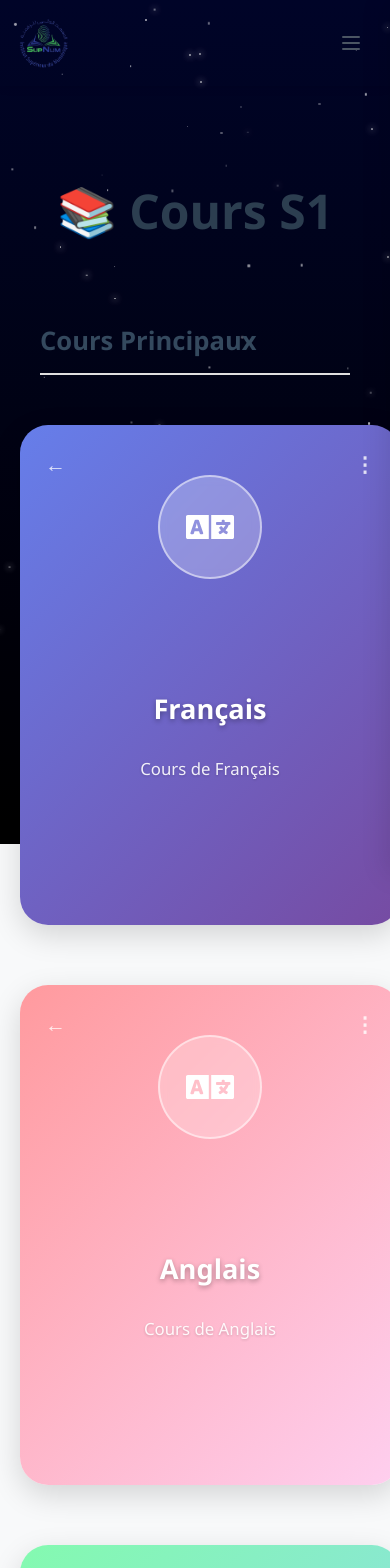
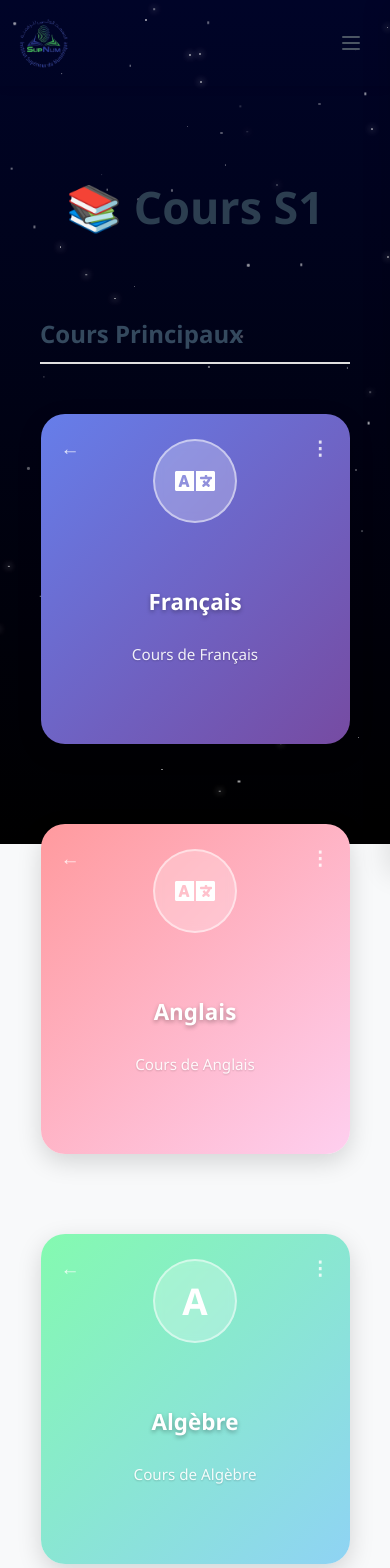
Before and after one commit to SidA7MD/Archiv, a React (Vite) app in the folder frontend/: page /cours in a window 390 px wide. Shown: the top 1568 px of the page. Built offline with nearby package versions, Linux system fonts and the light colour scheme.

Commit message:
fixing gaps,size on both phone and desktop screen

```diff
--- a/frontend/src/Pages/S1cours.jsx
+++ b/frontend/src/Pages/S1cours.jsx
@@ -114,8 +114,39 @@ export default function CoursS1() {
           transition: transform 0.3s ease, box-shadow 0.3s ease;
         }
         .course-card:hover {
-          transform: translateY(-12px) scale(1.04);
-          box-shadow: 0 20px 40px rgba(0, 0, 0, 0.2);
+          transform: translateY(-10px) scale(1.03);
+          box-shadow: 0 15px 30px rgba(0, 0, 0, 0.2);
+        }
+
+        /* Media Query for smaller screens */
+        @media (max-width: 768px) {
+          .course-card {
+            min-height: 280px !important;
+            max-width: 90% !important; /* Allow card to be more fluid */
+            padding: 25px 15px !important;
+          }
+          .course-card .avatar {
+            width: 70px !important;
+            height: 70px !important;
+            font-size: 2rem !important;
+          }
+          .course-card .course-title {
+            font-size: 1.2rem !important;
+          }
+          .course-card .course-desc {
+            font-size: 0.9rem !important;
+          }
+          .grid {
+            grid-template-columns: 1fr !important; /* Single column on mobile */
+            gap: 30px !important;
+          }
+          .container {
+             padding: 40px 20px !important;
+          }
+           .title {
+            font-size: 2.5rem !important;
+            margin-bottom: 60px !important;
+          }
         }
       `}</style>
       </main>
@@ -124,15 +155,14 @@ export default function CoursS1() {
 
 const styles = {
   container: {
-    maxWidth: 1400,
+    maxWidth: 1200,
     margin: "0 auto",
-    padding: "60px 40px 80px", // Increased vertical padding
+    padding: "60px 40px 80px", // Increased container padding
     fontFamily: "'Segoe UI', 'Roboto', 'Helvetica Neue', sans-serif",
-    // background: "#f8f9fa",
     minHeight: "100vh",
   },
   title: {
-    fontSize: "3rem",
+    fontSize: "2.8rem",
     fontWeight: "bold",
     textAlign: "center",
     color: "#2c3e50",
@@ -142,31 +172,29 @@ const styles = {
     marginBottom: 80, // Increased margin
   },
   sectionTitle: {
-    fontSize: "1.6rem",
+    fontSize: "1.5rem",
     color: "#34495e",
     borderBottom: "2px solid #e0e0e0",
-    paddingBottom: 15,
+    paddingBottom: 12,
     marginBottom: 50, // Increased margin
     fontWeight: 700,
   },
   grid: {
     display: "grid",
-    gridTemplateColumns: "repeat(auto-fill, minmax(340px, 1fr))",
-    gap: "60px", // LOTS OF GAP
+    gridTemplateColumns: "repeat(auto-fill, minmax(260px, 1fr))",
+    gap: "80px", // Increased gap between cards
     justifyItems: "center",
   },
   // CARD
   card: {
     position: "relative",
     width: "100%",
-    maxWidth: 350,
-    minHeight: 400,
+    maxWidth: 290, // Slightly increased max-width for balance
+    minHeight: 320,
     color: "#fff",
-    borderRadius: 28,
-    boxShadow: "0 10px 30px rgba(0, 0, 0, 0.15)",
-    padding: "50px 20px",
-    // marginleft: "auto",
-    // marginRight: "auto",
+    borderRadius: 24,
+    boxShadow: "0 8px 25px rgba(0, 0, 0, 0.15)",
+    padding: "40px 20px",
     display: "flex",
     flexDirection: "column",
     alignItems: "center",
@@ -176,34 +204,34 @@ const styles = {
   },
   cardMenu: {
     position: "absolute",
-    top: 25,
-    left: 25,
-    right: 25,
+    top: 20,
+    left: 20,
+    right: 20,
     display: "flex",
     justifyContent: "space-between",
-    fontSize: "1.3rem",
+    fontSize: "1.2rem",
     color: "rgba(255, 255, 255, 0.8)",
   },
   backArrow: { cursor: "pointer", userSelect: "none" },
   menuDots: { cursor: "pointer", userSelect: "none", fontWeight: "bold" },
   avatarWrapper: {
-    marginBottom: 35, // Increased margin
+    marginBottom: 25,
   },
   avatar: {
-    width: 100,
-    height: 100,
+    width: 80,
+    height: 80,
     borderRadius: "50%",
     background: "rgba(255, 255, 255, 0.25)",
     border: "2px solid rgba(255, 255, 255, 0.5)",
     display: "flex",
     alignItems: "center",
     justifyContent: "center",
-    fontSize: "3rem",
+    fontSize: "2.5rem",
     backdropFilter: "blur(5px)",
   },
   initial: {
     fontWeight: 700,
-    fontSize: "2.8rem",
+    fontSize: "2.3rem",
   },
   cardContent: {
     flexGrow: 1,
@@ -212,16 +240,16 @@ const styles = {
     justifyContent: "center",
   },
   courseTitle: {
-    fontSize: "1.7rem",
+    fontSize: "1.4rem",
     fontWeight: 700,
-    margin: "0 0 12px",
-    textShadow: "0 2px 5px rgba(0, 0, 0, 0.3)",
+    margin: "0 0 10px",
+    textShadow: "0 2px 4px rgba(0, 0, 0, 0.3)",
   },
   courseDesc: {
-    fontSize: "1.05rem",
+    fontSize: "0.95rem",
     fontWeight: 400,
     opacity: 0.9,
-    lineHeight: 1.6,
-    textShadow: "0 1px 3px rgba(0, 0, 0, 0.2)",
+    lineHeight: 1.5,
+    textShadow: "0 1px 2px rgba(0, 0, 0, 0.2)",
   },
 };
--- a/frontend/src/components/Background.css
+++ /dev/null
@@ -1,106 +0,0 @@
-/* Main background container */
-.animated-background {
-  position: fixed;
-  top: 0;
-  left: 0;
-  width: 100%;
-  min-height: 100vh;
-  z-index: -1;
-  background: linear-gradient(135deg, #6a82fb, #fc5c7d, #00c6ff, #ff6b6b);
-  background-size: 400% 400%;
-  animation: gradientMove 15s ease infinite;
-  overflow: hidden;
-}
-
-/* Gradient animation */
-@keyframes gradientMove {
-  0% { background-position: 0% 50%; }
-  50% { background-position: 100% 50%; }
-  100% { background-position: 0% 50%; }
-}
-
-/* Particles container */
-.particles {
-  position: absolute;
-  top: 0;
-  left: 0;
-  width: 100%;
-  height: 100%;
-  overflow: hidden;
-  pointer-events: none;
-}
-
-/* Base particle style */
-.particle {
-  position: absolute;
-  background: rgba(255, 255, 255, 0.8);
-  border-radius: 50%;
-  animation: floatUp linear infinite;
-  filter: blur(0.5px);
-  left: calc(100% * var(--rand-x, 0.5));
-  animation-duration: calc(15s + (15 * var(--rand-y, 0.5))s);
-  animation-delay: calc(var(--rand-y, 0.5) * -5s);
-  top: 100%;
-}
-
-/* Particle size variations */
-.particle:nth-child(3n) {
-  width: 2px;
-  height: 2px;
-  opacity: 0.6;
-}
-
-.particle:nth-child(3n+1) {
-  width: 4px;
-  height: 4px;
-  opacity: 0.4;
-}
-
-.particle:nth-child(3n+2) {
-  width: 6px;
-  height: 6px;
-  opacity: 0.8;
-}
-
-/* Particle animation */
-@keyframes floatUp {
-  0% {
-    transform: translateY(100vh) translateX(0) scale(0.5);
-    opacity: 0;
-  }
-  20% {
-    opacity: 0.8;
-  }
-  80% {
-    opacity: 0.6;
-  }
-  100% {
-    transform: translateY(-10vh) translateX(20px) scale(1);
-    opacity: 0;
-  }
-}
-
-/* Twinkling effect for some particles */
-.particle:nth-child(7n) {
-  animation-name: floatUp, twinkle;
-  animation-duration: calc(20s + (10 * var(--rand-y, 0.5))s), 3s;
-  animation-iteration-count: infinite, infinite;
-}
-
-@keyframes twinkle {
-  0% { opacity: 0.2; }
-  50% { opacity: 1; }
-  100% { opacity: 0.2; }
-}
-
-/* Responsive adjustments */
-@media (max-width: 768px) {
-  .animated-background {
-    animation: gradientMove 20s ease infinite;
-  }
-
-  .particle {
-    width: 3px !important;
-    height: 3px !important;
-  }
-}
```
Lines whose indentation alone changed are shown as unchanged.
